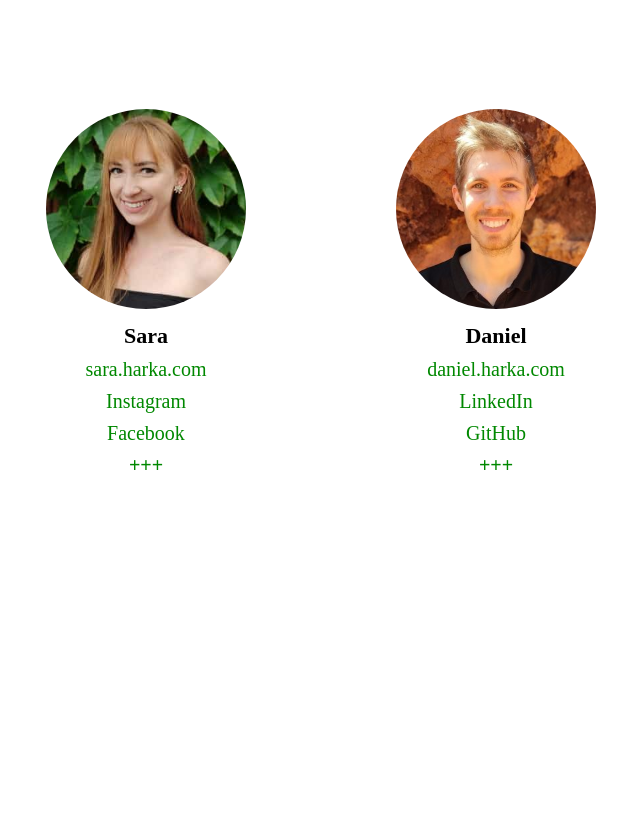
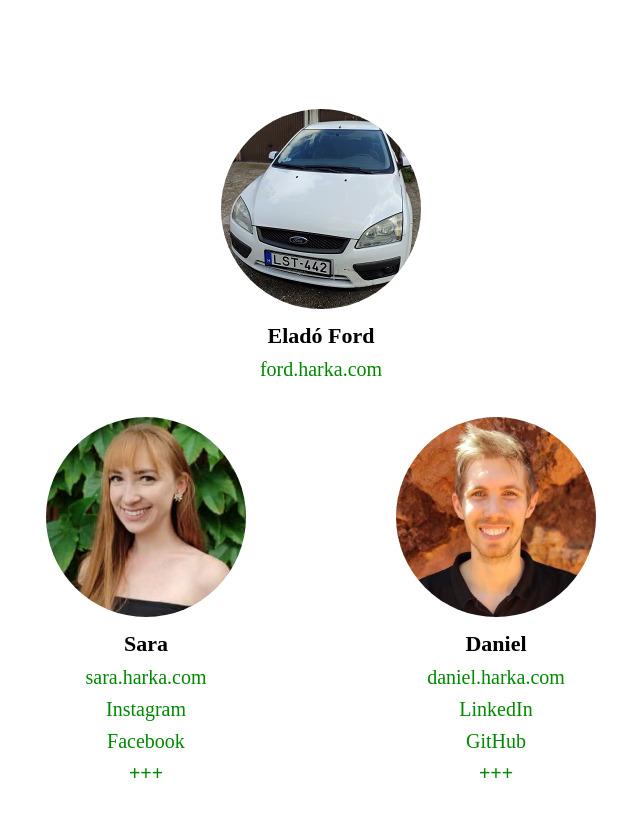
Before and after one commit to MrDanielHarka/harka.com, a plain HTML site: page index.html in a window 1280 px wide. Shown: the part 60-876 px from the top of the page, without its empty margins (319-959 px from the left). Before the commit the page ends 800 px from the top, so only its background shows below. Drawn offline with Linux system fonts and the light colour scheme.

Commit message:
Add Ford

```diff
--- a/index.html
+++ b/index.html
@@ -74,6 +74,13 @@
   </head>
   <body>
     <h1><a href="#"> harka.com</a></h1>
+    <a href="https://ford.harka.com">
+      <img src="img/ford.jpg" alt="Sara Harka" width="200" height="200" />
+      <h2>Eladó Ford</h2>
+      ford.harka.com
+    </a>
+    <br />
+    <br />
     <main>
       <div>
         <a href="https://sara.harka.com">
```
Also changed, not shown: img/ford.jpg (added).
